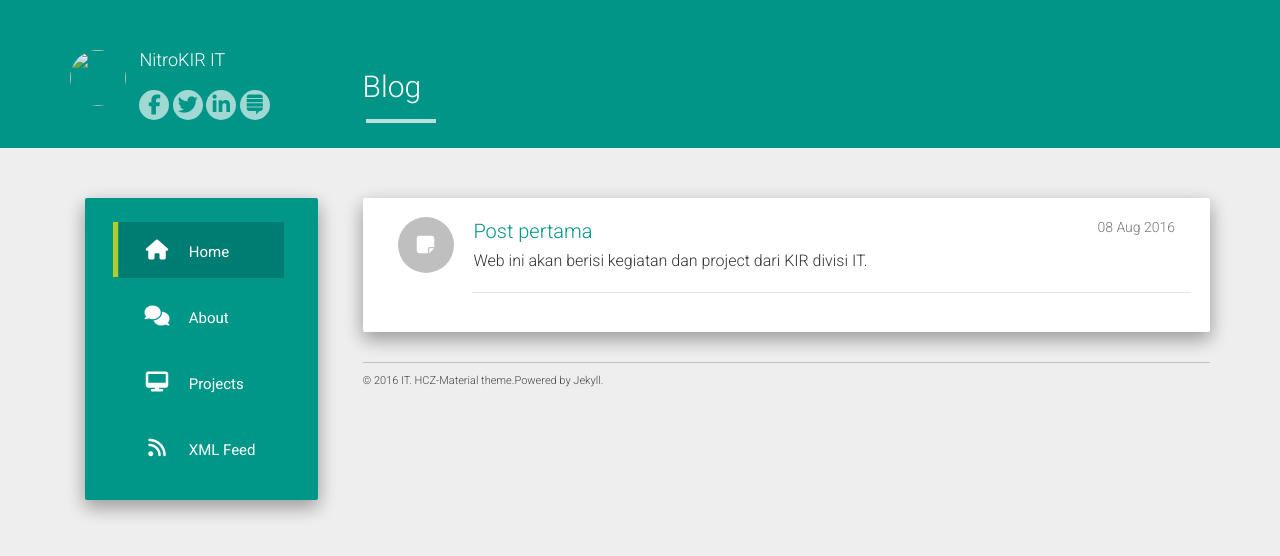
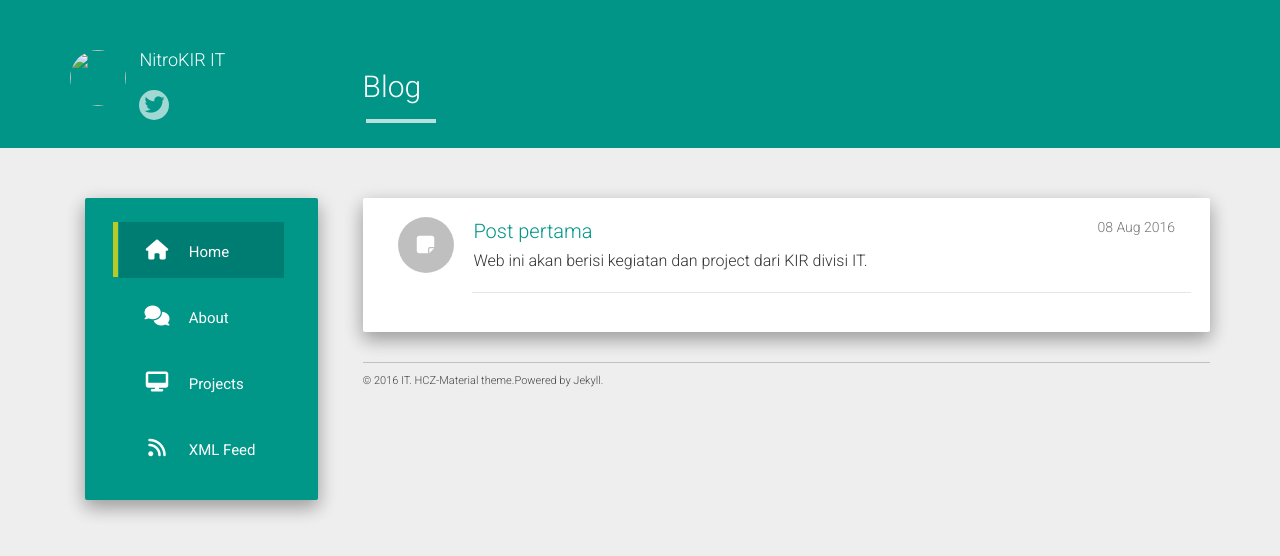
Before and after one commit to Hori75/nitrokir-it.github.io, a Jekyll site: the page built from index.html, in a window 1280 px wide. Shown: the top 556 px of the page. Built offline with Jekyll 4.4.1, drawn with Linux system fonts in a browser that asks for light colours; nearby versions of some CDN libraries; the list of posts is cut into pages by our own code.

Commit message:
more edit content

```diff
--- a/_data/social.json
+++ b/_data/social.json
@@ -1,18 +1,6 @@
 [
-  {
-    "icon": "fa-facebook",
-    "link": ""
-  },
   {
     "icon": "fa-twitter",
     "link": ""
-  },
-  {
-    "icon": "fa-linkedin",
-    "link": ""
-  },
-  {
-    "icon": "fa-stack-exchange",
-    "link": ""
   }
 ]
```
